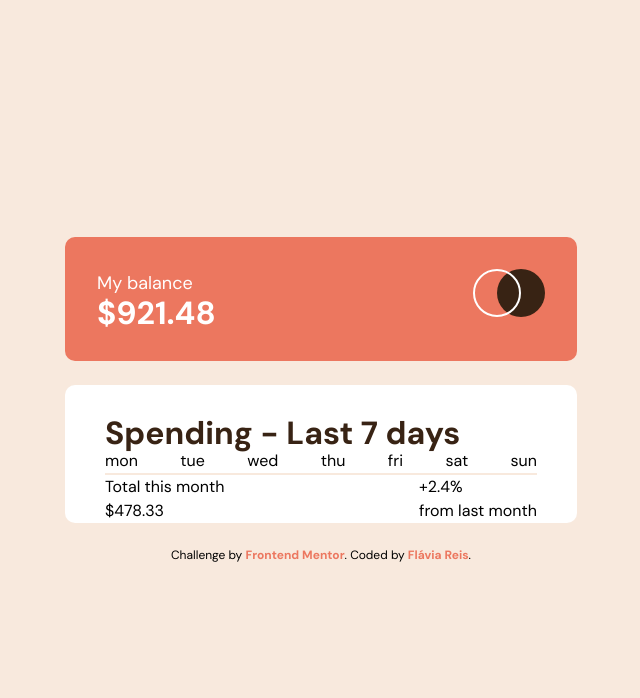
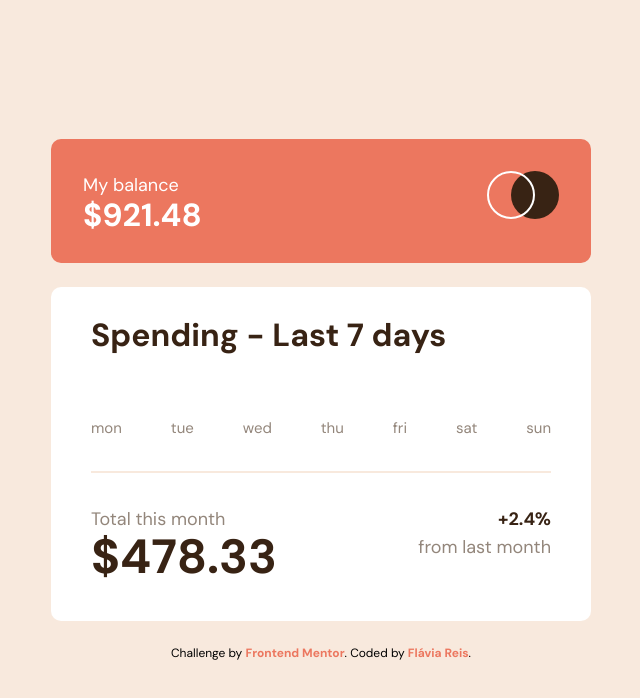
Before and after one commit to flaviare1s/expenses-chart-component, a website: page src/index.html in a window 1280 px wide. Shown: the whole page, without its empty margins (319-959 px from the left). Drawn offline with Linux system fonts and the light colour scheme.

Commit message:
Working on styles

```diff
--- a/src/index.html
+++ b/src/index.html
@@ -17,7 +17,7 @@
 </head>
 <body class="font-dm bg-cream flex flex-col justify-center items-center h-screen m-auto gap-4 sm:gap-6">
 
-  <header class="w-[95%] sm:w-[70%] md:w-[50%] lg:w-[40%] bg-soft_red flex justify-between items-centern p-5 sm:p-8 rounded-[10px]">
+  <header class="w-[95%] sm:w-[540px] bg-soft_red flex justify-between items-centern p-5 sm:p-8 rounded-[10px]">
     <div>
       <p class="text-white text-[15px] sm:text-lg">My balance</p>
       <p class="text-white font-bold text-2xl sm:text-[32px]">$921.48</p>
@@ -27,27 +27,27 @@
     </div>
   </header>
 
-  <main class="w-[95%] sm:w-[70%] md:w-[60%] lg:w-[40%] bg-white px-5 sm:px-10 rounded-[10px]">
-    <h1 class="text-dark_brown font-bold text-2xl sm:text-[32px] pt-6 sm:pt-8">Spending - Last 7 days</h1>
+  <main class="w-[95%] sm:w-[540px] bg-white px-5 sm:px-10 rounded-[10px]">
+    <h1 class="text-dark_brown font-bold text-2xl sm:text-[32px] pt-6 sm:pt-8 mb-[52px] sm:mb-[66px]">Spending - Last 7 days</h1>
 
-    <div class="flex justify-between border-b-2 border-b-cream ">
-      <div>mon</div>
-      <div>tue</div>
-      <div>wed</div>
-      <div>thu</div>
-      <div>fri</div>
-      <div>sat</div>
-      <div>sun</div>
+    <div class="flex justify-between border-b-2 border-b-cream pb-6 sm:pb-8">
+      <div class="text-medium_brown text-center text-[15px]">mon</div>
+      <div class="text-medium_brown text-center text-[15px]">tue</div>
+      <div class="text-medium_brown text-center text-[15px]">wed</div>
+      <div class="text-medium_brown text-center text-[15px]">thu</div>
+      <div class="text-medium_brown text-center text-[15px]">fri</div>
+      <div class="text-medium_brown text-center text-[15px]">sat</div>
+      <div class="text-medium_brown text-center text-[15px]">sun</div>
     </div>
 
-    <div class="flex justify-between">
+    <div class="flex justify-between mt-6 sm:mt-8 pb-6 sm:pb-10">
       <div>
-        <p>Total this month</p>
-        <p>$478.33</p>
+        <p class="text-medium_brown text-left text-[15px] sm:text-lg">Total this month</p>
+        <p class="text-dark_brown text-left font-bold text-3xl sm:text-5xl">$478.33</p>
       </div>
       <div>
-        <p>+2.4%</p>
-        <p>from last month</p>
+        <p class="text-dark_brown text-right font-bold text-[15px] sm:text-lg">+2.4%</p>
+        <p class="text-medium_brown text-right text-[15px] sm:text-lg">from last month</p>
       </div>
     </div>
   </main>
```
Also changed, not shown: src/output.css.
